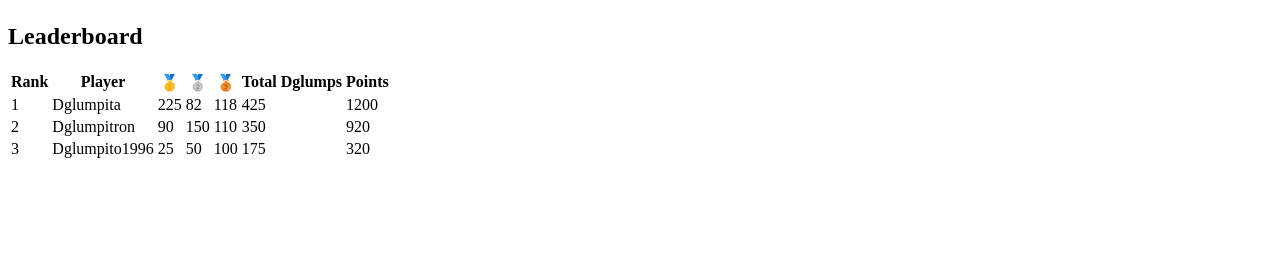
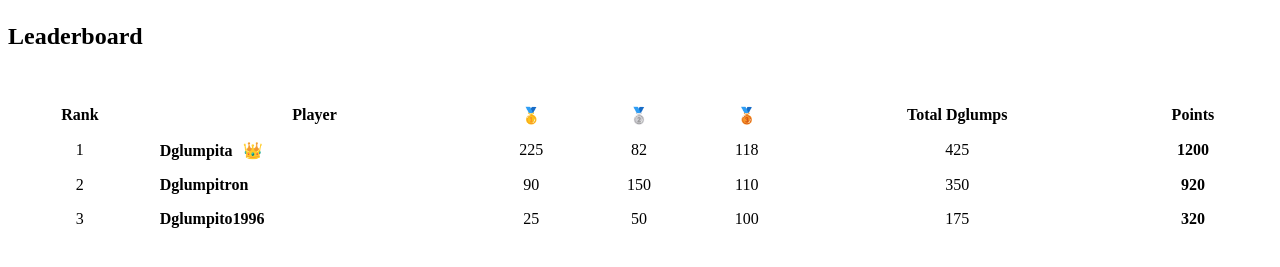
Before and after one commit to mishochal/The-Dglumping-Game, an Angular app: page /leaderboard in a window 1280 px wide. Shown: the part 317-584 px from the top of the page. Built offline with nearby package versions, Linux system fonts and the light colour scheme.

Commit message:
update leaderboard page styling

```diff
--- a/src/app/leaderboard/leaderboard.component.css
+++ b/src/app/leaderboard/leaderboard.component.css
@@ -0,0 +1,37 @@
+.title {
+  margin-bottom: 3rem;
+}
+
+.leaderboard-table {
+  width: 100%;
+  border-collapse: collapse;
+  border: 3px solid var(--clr-primary);
+}
+
+th,
+td {
+  padding: 0.5rem;
+  border: 1px solid var(--clr-primary);
+  text-align: center;
+}
+
+.player {
+  text-align: left;
+  font-weight: bold;
+}
+
+tbody tr:first-child .player {
+  display: flex;
+  border: 0;
+  align-items: baseline;
+  gap: 10px;
+
+  &::after {
+    content: "👑";
+    display: block;
+  }
+}
+
+.player-points {
+  font-weight: bold;
+}
--- a/src/app/leaderboard/leaderboard.component.html
+++ b/src/app/leaderboard/leaderboard.component.html
@@ -17,30 +17,30 @@
       <tbody>
         <tr>
           <td>1</td>
-          <td>Dglumpita</td>
+          <td class="player">Dglumpita</td>
           <td>225</td>
           <td>82</td>
           <td>118</td>
           <td>425</td>
-          <td>1200</td>
+          <td class="player-points">1200</td>
         </tr>
         <tr>
           <td>2</td>
-          <td>Dglumpitron</td>
+          <td class="player">Dglumpitron</td>
           <td>90</td>
           <td>150</td>
           <td>110</td>
           <td>350</td>
-          <td>920</td>
+          <td class="player-points">920</td>
         </tr>
         <tr>
           <td>3</td>
-          <td>Dglumpito1996</td>
+          <td class="player">Dglumpito1996</td>
           <td>25</td>
           <td>50</td>
           <td>100</td>
           <td>175</td>
-          <td>320</td>
+          <td class="player-points">320</td>
         </tr>
       </tbody>
     </table>
```
